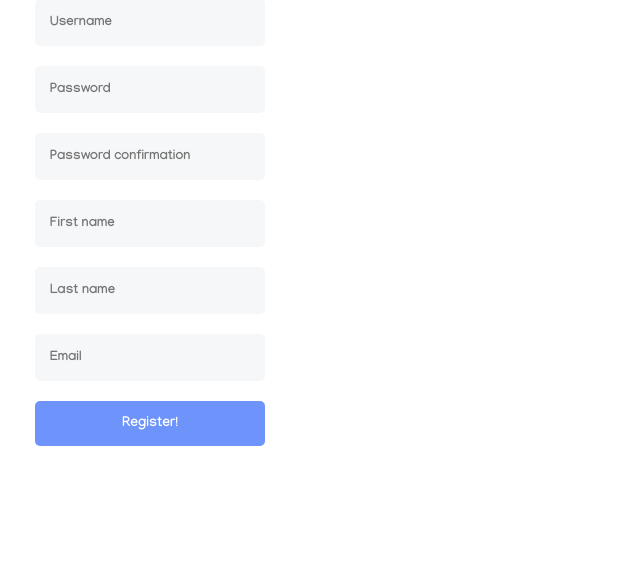
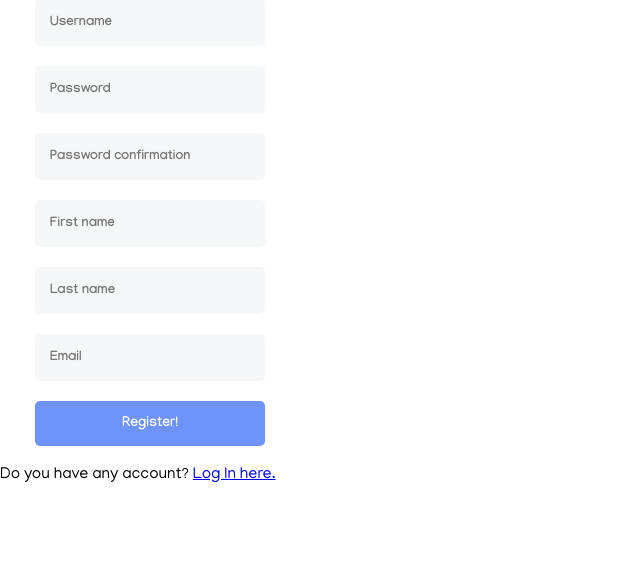
Before and after one commit to vitualizz/django-todoList, a Django app: page /users/signup/ in a window 1280 px wide. Shown: the part 30-597 px from the top of the page, without its empty margins (0-640 px from the left). Run offline with Django 3.2, Linux system fonts and the light colour scheme; style sheets or scripts are compiled from the project's sources; some libraries are stand-ins or nearby versions.

Commit message:
style html

```diff
--- a/users/templates/users/login.html
+++ b/users/templates/users/login.html
@@ -47,6 +47,8 @@
 
   </form>
 
-    <p class="mt-4">Don't have an account yet? <a href="{% url "users:signup" %}">Sign up here.</a></p>
+  <p>
+    Don't have an account yet? <a href="{% url "users:signup" %}">Sign up here.</a>
+  </p>
 
 {% endblock %}
--- a/users/templates/users/signup.html
+++ b/users/templates/users/signup.html
@@ -44,4 +44,8 @@
     </button>
   </form>
 
+  <p>
+    Do you have any account? <a href="{% url "users:login" %}">Log In here.</a>
+  </p>
+
 {% endblock %}
```
Lines whose indentation alone changed are shown as unchanged.
